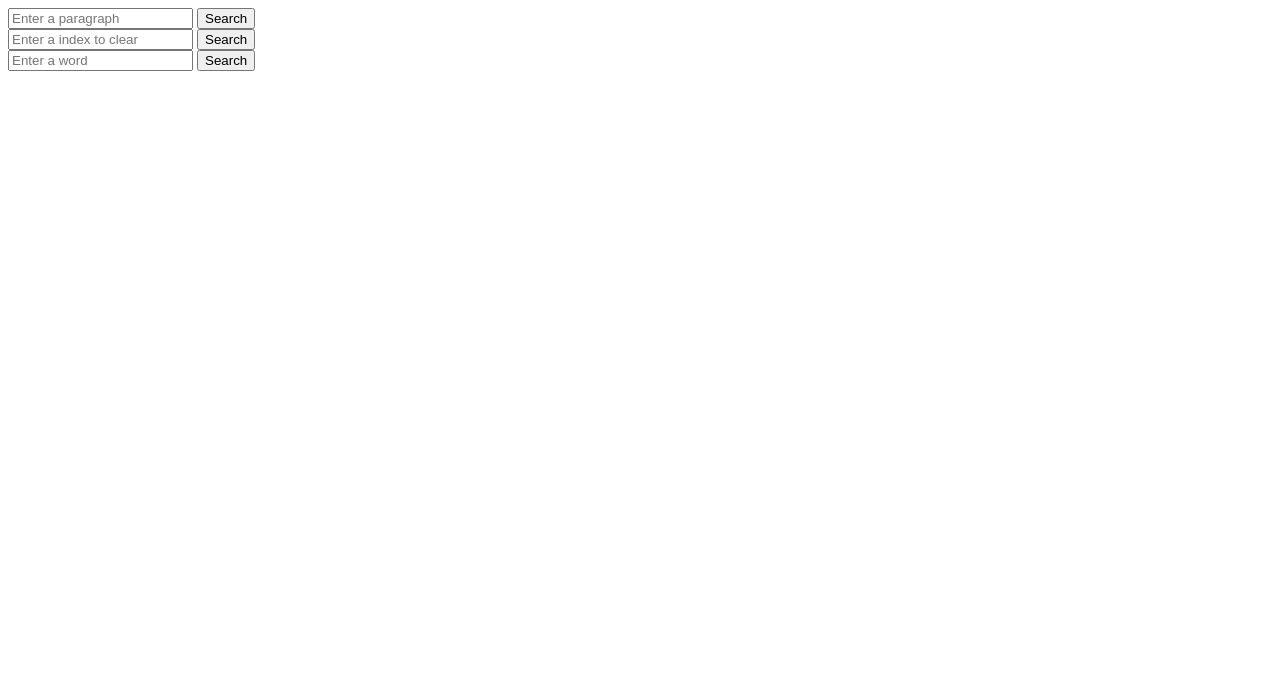
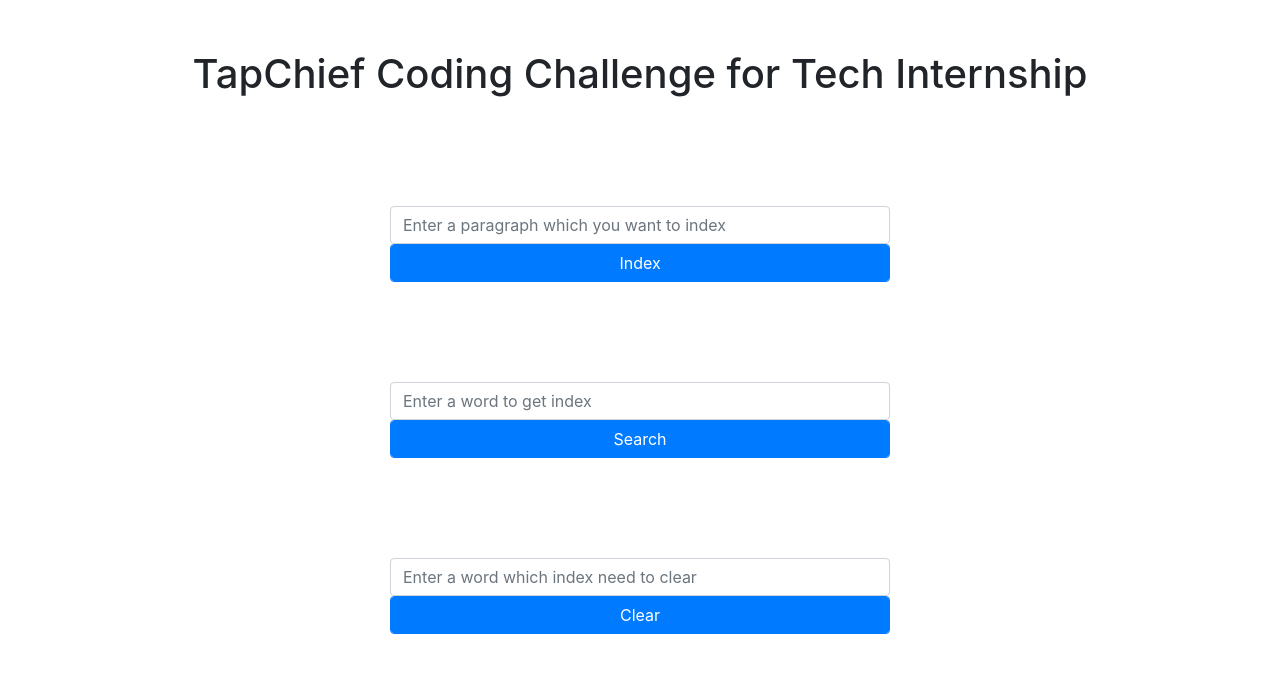
Before and after one commit to shiv-jetwal90/TagChief, a Flask app: page / in a window 1280 px wide. Shown: the top 673 px of the page. Run offline with Flask 2, Linux system fonts and the light colour scheme; parts of the project's set-up code (start-up, migrations or seed data) failed here and were passed over; some libraries are stand-ins or nearby versions.

Commit message:
Update index.html

```diff
--- a/templates/index.html
+++ b/templates/index.html
@@ -2,23 +2,49 @@
 <html>
 <head>
 	<title>MyPage</title>
+	<link rel="stylesheet" href="https://stackpath.bootstrapcdn.com/bootstrap/4.3.1/css/bootstrap.min.css" integrity="sha384-ggOyR0iXCbMQv3Xipma34MD+dH/1fQ784/j6cY/iJTQUOhcWr7x9JvoRxT2MZw1T" crossorigin="anonymous">
+	<style>
+		.first{
+			padding-top: 100px;
+			width: 500px;
+		}
+		.second{
+			padding-top: 100px;
+			width: 500px;
+		}
+		.third{
+			padding-top: 100px;
+			width: 500px;
+
+		}
+		.heading{
+			padding-top: 50px;
+
+
+		}
+	</style>
 </head>
 <body>
-	<form action="/index" method="get" style="position: left">
-		<input type="text" class="form-control" placeholder="Enter a paragraph"
-		name="paragraph">
-		<input class="form-control btn btn-primary" type="submit" value="Search">
-	</form>
-		<form action="/clear" method="get" style="position: center">
-		<input type="text" class="form-control" placeholder="Enter a index to clear"
-		name="clear">
-		<input class="form-control btn btn-primary" type="submit" value="Search">
-	</form>
-	<form action="/search" method="get" style="position: right">
-		<input type="text" class="form-control" placeholder="Enter a word"
-		name="search">
-		<input class="form-control btn btn-primary" type="submit" value="Search">
-	</form>
+	<div align="center" class="heading">
+		<h1>TapChief Coding Challenge for Tech Internship</h1>
+	</div>
+	<div align="center">
+		<form action="/index" method="get" class="first">
+			<input type="text" class="form-control" placeholder="Enter a paragraph which you want to index"
+			name="paragraph">
+			<input class="form-control btn btn-primary" type="submit" value="Index">
+		</form>
+		<form action="/search" method="get" class="second">
+			<input type="text" class="form-control" placeholder="Enter a word to get index"
+			name="search">
+			<input class="form-control btn btn-primary" type="submit" value="Search">
+		</form>
+		<form action="/clear" method="get" class="third">
+			<input type="text" class="form-control" placeholder="Enter a word which index need to clear"
+			name="clear">
+			<input class="form-control btn btn-primary" type="submit" value="Clear">
+		</form>
+	</div>
 
 </body>
 </html>
```
